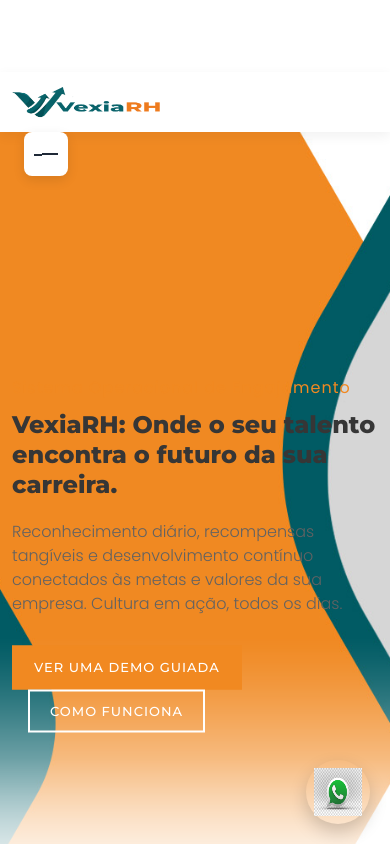
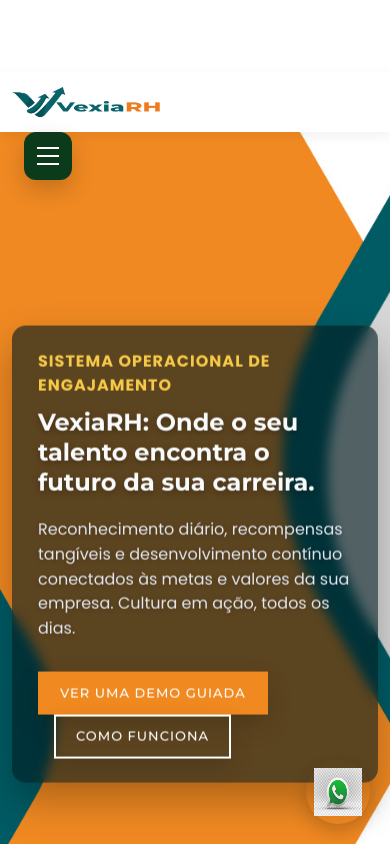
Before and after one commit to marcocrepaldi/vexiarh, a Next.js app in the folder web/: page / in a window 390 px wide. Shown: the top 844 px of the page. Built offline with nearby package versions, Linux system fonts and the light colour scheme; no server answers; a web font is replaced by a local one.

Commit message:
Update Efeito Esfumaçado removido

```diff
--- a/web/src/app/globals.css
+++ b/web/src/app/globals.css
@@ -89,21 +89,62 @@
   transform: translateY(0);
 }
 
+/* Remove overlay esfumado do hero da agency-02 */
+.banner-agency-02::before {
+  display: none !important;
+}
+
+.hero-copy {
+  background: rgba(0, 26, 31, 0.62);
+  color: #f8fafc;
+  padding: 24px 26px;
+  border-radius: 14px;
+  backdrop-filter: blur(6px);
+  box-shadow: 0 18px 40px rgba(0, 0, 0, 0.28);
+  max-width: 560px;
+}
+
+.hero-title {
+  color: #f8fafc;
+  line-height: 1.15;
+  text-shadow: 0 2px 6px rgba(0, 0, 0, 0.35);
+}
+
+.hero-kicker {
+  color: #f7c948;
+  letter-spacing: 1px;
+  font-weight: 700;
+  text-transform: uppercase;
+  margin-bottom: 6px;
+}
+
+.hero-sub {
+  color: #e2e8f0;
+  line-height: 1.55;
+  text-shadow: 0 1px 4px rgba(0, 0, 0, 0.25);
+}
+
+.hero-actions .button {
+  box-shadow: 0 10px 24px rgba(0, 0, 0, 0.16);
+}
+
 /* Mobile hamburger menu */
 .mobile-toggle {
   display: none;
+  flex-direction: column;
+  gap: 6px;
   background: transparent;
   border: 0;
-  padding: 10px;
+  padding: 12px;
   margin-left: auto;
 }
 
 .mobile-toggle span {
   display: block;
-  width: 20px;
+  width: 22px;
   height: 2px;
   background: #1f2937;
-  margin: 3px 0;
+  margin: 0;
   transition: transform 0.2s ease, opacity 0.2s ease;
 }
 
@@ -117,16 +158,31 @@
     display: inline-flex !important;
     align-items: center;
     justify-content: center;
-    width: 44px;
-    height: 44px;
-    background: #ffffff;
-    border-radius: 8px;
-    box-shadow: 0 4px 12px rgba(0, 0, 0, 0.1);
+    width: 48px;
+    height: 48px;
+    background: #0b3b1a;
+    border-radius: 12px;
+    box-shadow: 0 10px 22px rgba(0, 0, 0, 0.18);
     margin-left: 12px;
   }
 
   .mobile-toggle span:nth-child(1) {
-    margin-top: 4px;
+    margin-top: 0;
+  }
+
+  .mobile-toggle span {
+    background: #ffffff;
+  }
+
+  /* Ícone hambúrguer → X quando aberto */
+  .mobile-toggle.open span:nth-child(1) {
+    transform: translateY(7px) rotate(45deg);
+  }
+  .mobile-toggle.open span:nth-child(2) {
+    opacity: 0;
+  }
+  .mobile-toggle.open span:nth-child(3) {
+    transform: translateY(-7px) rotate(-45deg);
   }
 
   .mega-menu .menu-links {
--- a/web/src/app/page.tsx
+++ b/web/src/app/page.tsx
@@ -67,7 +67,7 @@
                       </ul>
                         <div className="menu-bar">
                           <button
-                            className="mobile-toggle"
+                            className={`mobile-toggle ${menuOpen ? "open" : ""}`}
                             type="button"
                             aria-label="Abrir menu"
                             aria-expanded={menuOpen}
@@ -130,16 +130,16 @@
             <div className="container">
               <div className="row">
                 <div className="col-lg-8 col-md-10">
-                  <div className="slider-content text-start">
-                    <p className="mb-10" style={{ color: accent, letterSpacing: 1 }}>Sistema Operacional de Engajamento</p>
-                    <h1 className="mt-10" style={{ fontWeight: 800 }}>
+                  <div className="slider-content text-start hero-copy">
+                    <p className="mb-10 hero-kicker">Sistema Operacional de Engajamento</p>
+                    <h1 className="mt-10 hero-title">
                       VexiaRH: Onde o seu talento encontra o futuro da sua carreira.
                     </h1>
-                    <p className="mt-20 lead">
+                    <p className="mt-20 hero-sub">
                       Reconhecimento diário, recompensas tangíveis e desenvolvimento contínuo conectados às metas e valores da sua
                       empresa. Cultura em ação, todos os dias.
                     </p>
-                    <div className="mt-30">
+                    <div className="mt-30 hero-actions">
                       <a className="button" href="#cta" style={{ background: accent, borderColor: accent }}>
                         Ver uma demo guiada
                       </a>
@@ -175,7 +175,7 @@
               />
               <Feature
                 icon="fa-graduation-cap"
-                title="Harper Academy"
+                title="VexiaRH Academy"
                 text="Treinamentos, trilhas de carreira e certificações com visibilidade do seu avanço."
               />
               <Feature
```
